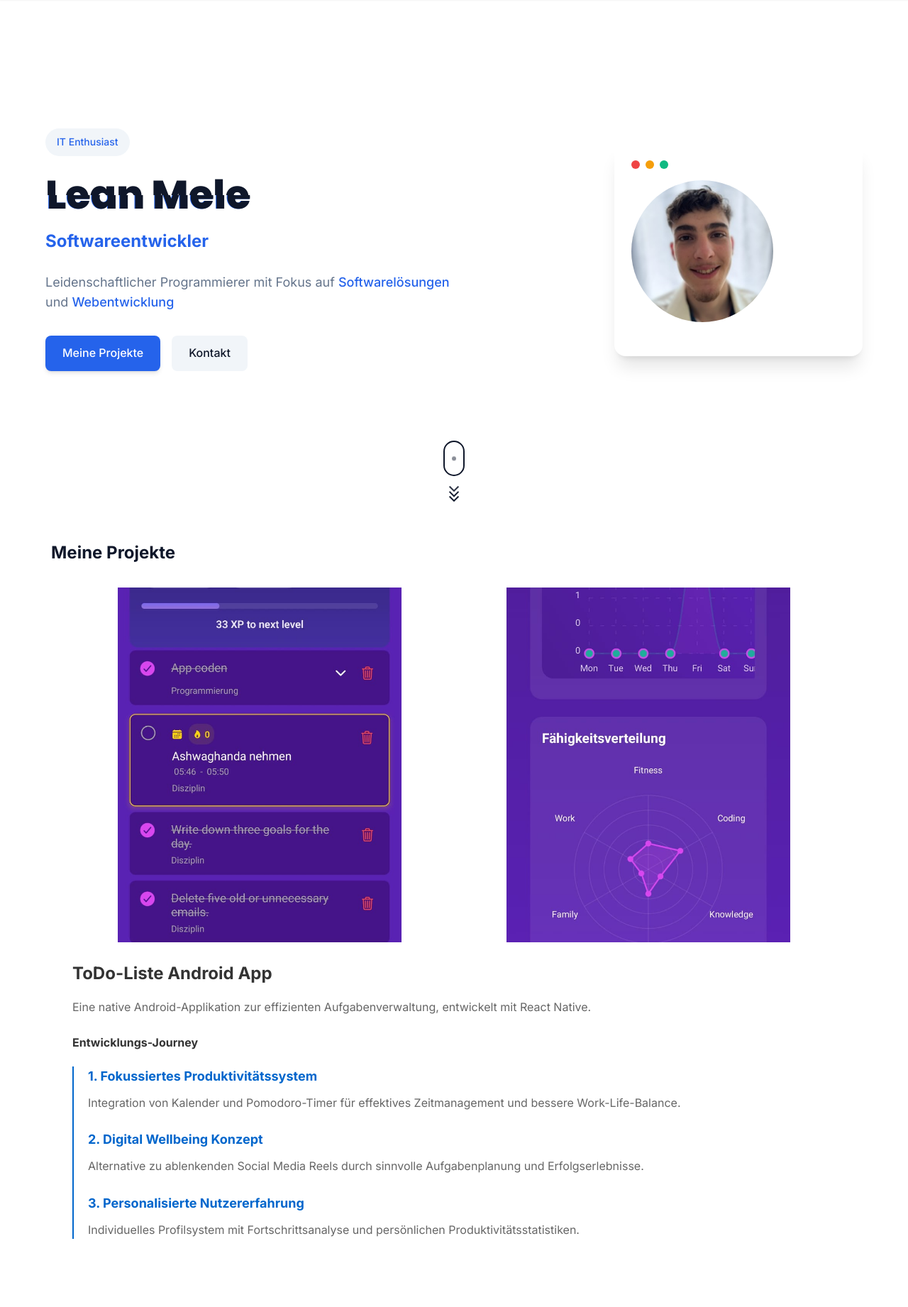
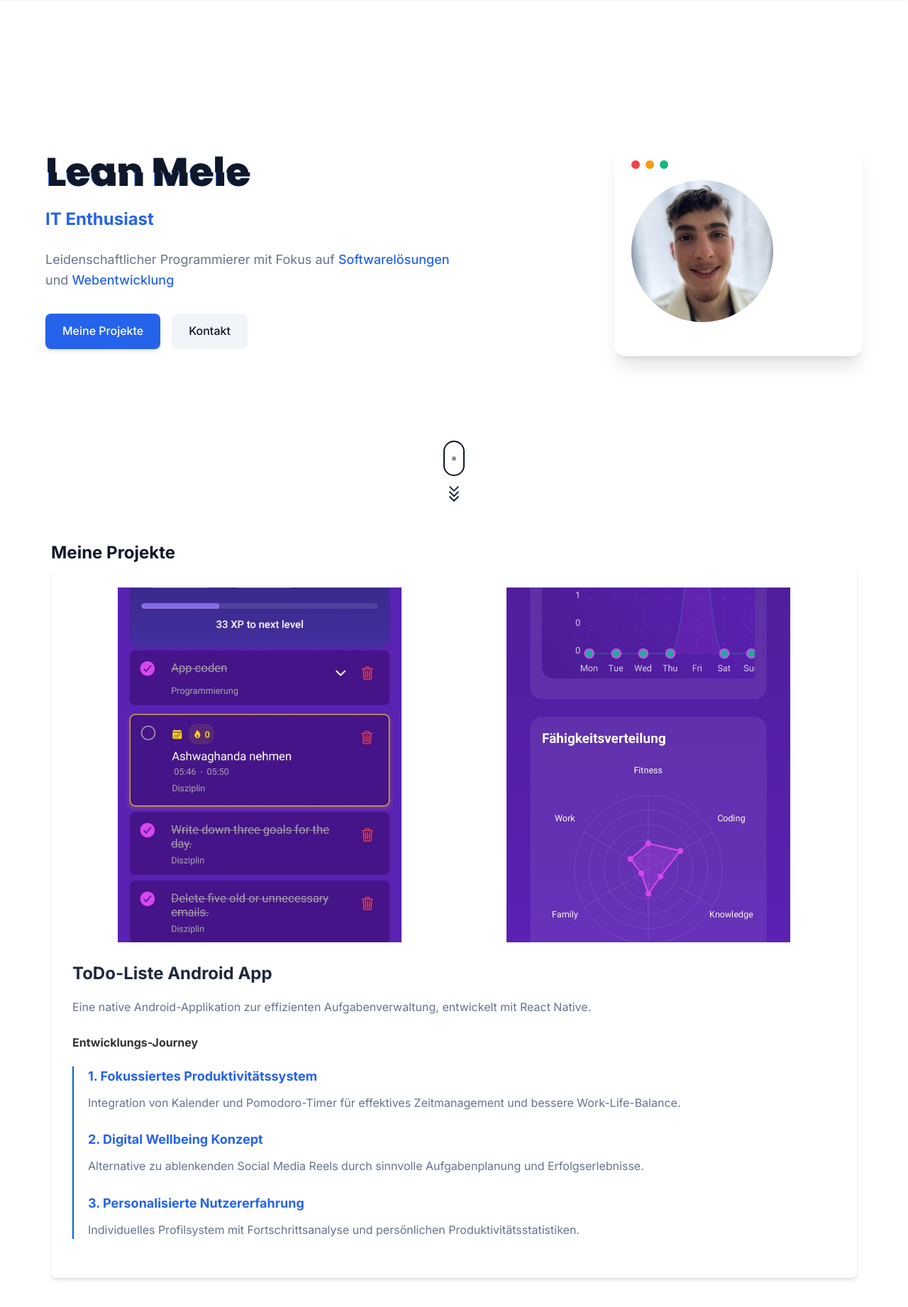
Before and after one commit to Zylo301/portfolio-website, a PHP site: page / in a window 1280 px wide. Shown: the part 72-1914 px from the top of the page at 71% size. Run offline with PHP 8.4, Linux system fonts and the light colour scheme.

Commit message:
Add files via upload

```diff
--- a/index.html
+++ b/index.html
@@ -31,10 +31,9 @@
             <div class="container">
                 <div class="hero-content">
                     <div class="hero-text">
-                        <div class="badge">IT Enthusiast</div>
                         <h1 class="glitch" data-text="Lean Mele">Lean Mele</h1>
-                        <h2>Softwareentwickler</h2>
-                        <p>Leidenschaftlicher Programmierer mit Fokus auf <span class="highlight">Softwarelösungen </span> und <span class="highlight">Webentwicklung</span></p>
+                        <h2>IT Enthusiast</h2>
+                        <p>Leidenschaftlicher Programmierer mit Fokus auf <span class="highlight">Softwarelösungen</span> und <span class="highlight">Webentwicklung</span></p>
                         <div class="cta-buttons">
                             <a href="#projekte" class="btn btn-primary">Meine Projekte</a>
                             <a href="#kontakt" class="btn btn-secondary">Kontakt</a>
--- a/styles.css
+++ b/styles.css
@@ -629,9 +629,11 @@ section {
 }
 
 .project-content {
-  background: #fff;
+  background-color: var(--card);
   padding: 30px;
   margin-bottom: 40px;
+  border-radius: var(--radius);
+  box-shadow: var(--shadow);
 }
 
 .project-image {
@@ -642,9 +644,9 @@ section {
   margin-bottom: 25px;
 }
 
-h3 {
+.project-content h3 {
   font-size: 24px;
-  color: #333;
+  color: var(--card-foreground);
   margin-bottom: 15px;
 }
 
@@ -679,19 +681,19 @@ h3 {
 }
 
 .build-step h5 {
-  color: #0066cc;
+  color: var(--primary);
   font-size: 18px;
   margin-bottom: 10px;
 }
 
 .build-step p {
-  color: #666;
+  color: var(--muted-foreground);
   line-height: 1.6;
 }
 
 /* Common text styles */
 p {
-  color: #666;
+  color: var(--muted-foreground);
   line-height: 1.6;
   margin-bottom: 15px;
 }
@@ -740,13 +742,13 @@ h4 {
 .project-text h3 {
   margin-bottom: 1rem;
   font-size: 1.5rem;
-  color: #333;
+  color: var(--card-foreground);
 }
 
 .project-text p {
   margin-bottom: 1.5rem;
   line-height: 1.6;
-  color: #666;
+  color: var(--muted-foreground);
 }
 
 .project-details ul {
@@ -779,7 +781,7 @@ h4 {
 }
 
 .journey-step h5 {
-  color: #333;
+  color: var(--primary);
   margin-bottom: 0.5rem;
 }
 
@@ -1509,3 +1511,15 @@ footer {
         max-width: 100%;
     }
 }
+
+.project-conclusion p {
+    color: var(--muted-foreground);
+}
+
+@media screen and (max-width: 768px), (pointer: coarse) {
+    .scroll-indicator,
+    .mouse,
+    .arrow {
+        display: none !important;
+    }
+}
```
